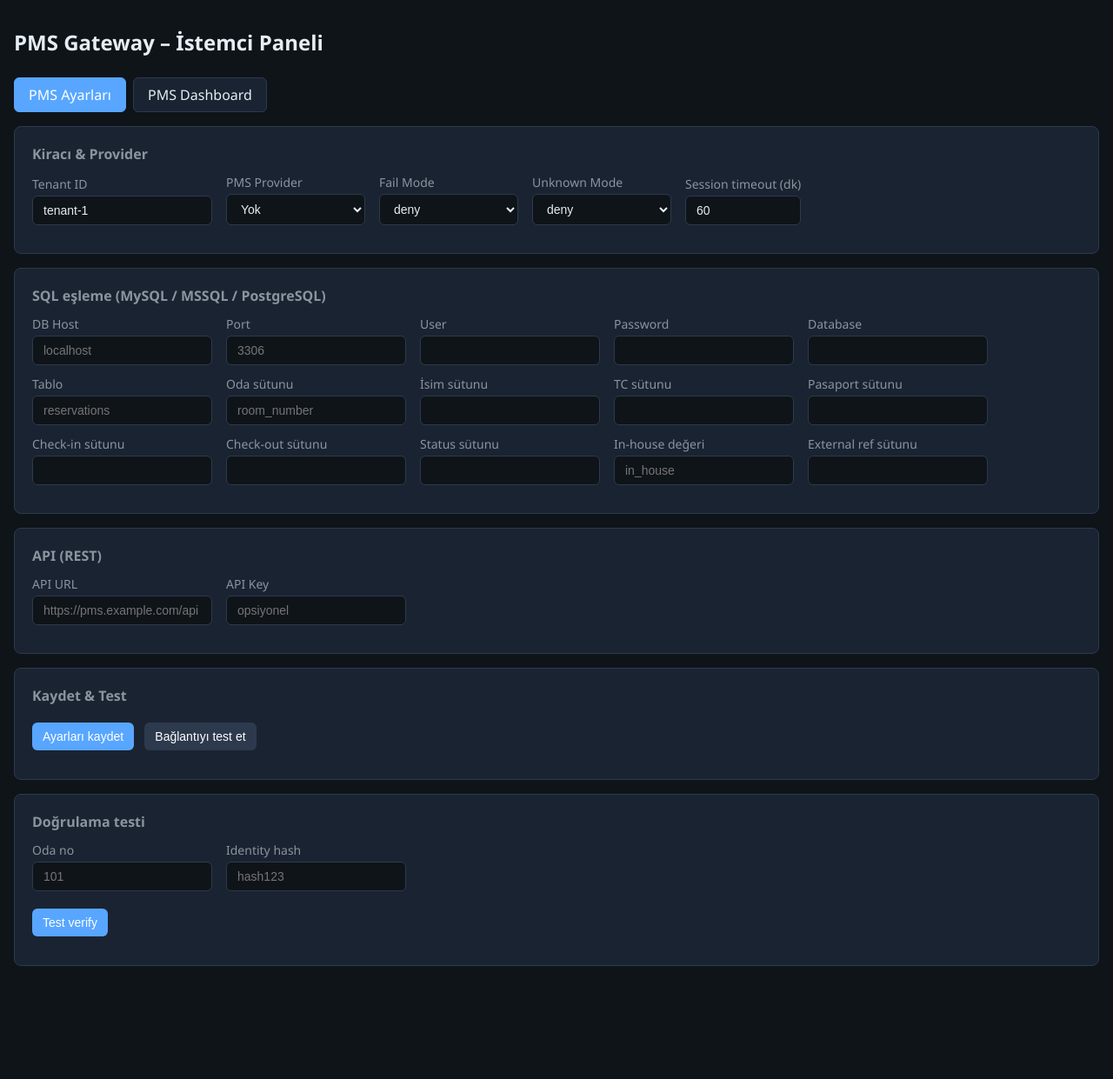
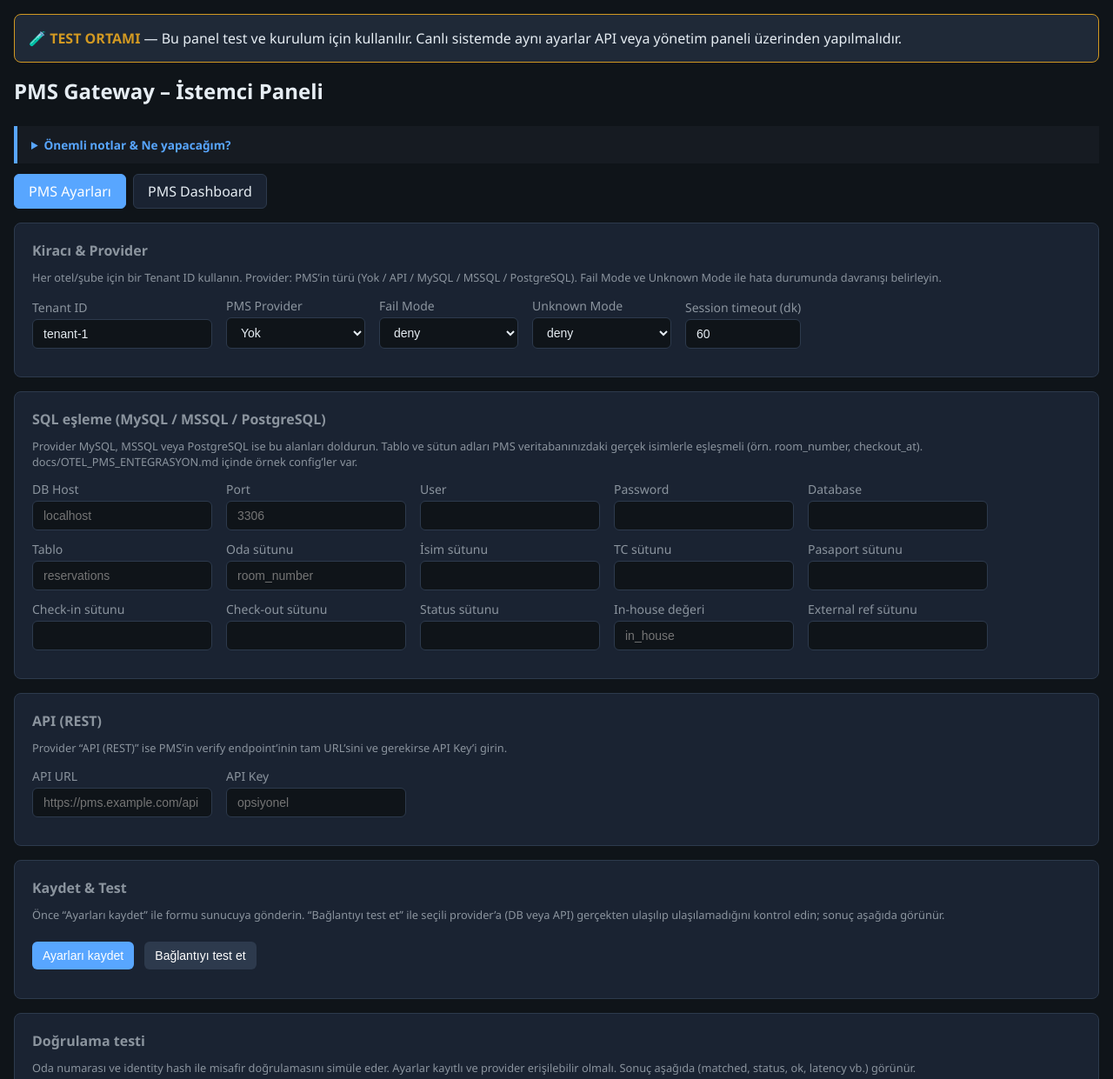
Before and after one commit to ahmetsafir/hotspottest, a website: page public/index.html in a window 1280 px wide. Shown: the top 1241 px of the page at 87% size. Before the commit the page ends 1143 px from the top, so only its background shows below. Drawn offline with Linux system fonts and the light colour scheme; files that its build step writes are made by us from their sources.

Commit message:
Panel: test ortamı açıklamaları ve önemli notlar

```diff
--- a/public/index.html
+++ b/public/index.html
@@ -33,10 +33,32 @@
     .dashboard-cards .card { margin: 0; padding: 0.75rem; }
     .dashboard-cards .card .val { font-size: 1.25rem; font-weight: 600; }
     #testResult { margin-top: 0.75rem; white-space: pre-wrap; font-size: 0.8rem; }
+    .test-banner { background: #1f2937; border: 1px solid #d29922; border-radius: 8px; padding: 1rem; margin-bottom: 1rem; }
+    .test-banner strong { color: #d29922; }
+    .help-text { font-size: 0.8rem; color: var(--muted); margin-top: 0.5rem; line-height: 1.4; }
+    .notes-box { background: #161b22; border-left: 4px solid var(--accent); padding: 0.75rem 1rem; margin: 0.75rem 0; font-size: 0.85rem; }
+    .notes-box summary { cursor: pointer; font-weight: 600; color: var(--accent); }
+    .notes-box ul { margin: 0.5rem 0 0 1rem; padding: 0; }
   </style>
 </head>
 <body>
+  <div class="test-banner">
+    <strong>🧪 TEST ORTAMI</strong> — Bu panel test ve kurulum için kullanılır. Canlı sistemde aynı ayarlar API veya yönetim paneli üzerinden yapılmalıdır.
+  </div>
+
   <h1>PMS Gateway – İstemci Paneli</h1>
+
+  <details class="notes-box">
+    <summary>Önemli notlar & Ne yapacağım?</summary>
+    <ul>
+      <li><strong>Ne yapacağım?</strong> Önce "Kiracı & Provider" bölümünde Tenant ID ve PMS türünü (MySQL/MSSQL/PostgreSQL/API) seç. Sonra ilgili veritabanı veya API bilgilerini doldur. "Ayarları kaydet" ile gönder. "Bağlantıyı test et" ile PMS’e erişimi doğrula. "Test verify" ile oda + identity ile doğrulama simüle et.</li>
+      <li><strong>Kayıt nereye gidiyor?</strong> Ayarlar şu an sunucunun belleğinde tutuluyor. PM2 veya uygulama yeniden başlayınca silinir. Kalıcı kayıt için ileride veritabanı eklenebilir.</li>
+      <li><strong>Fail Mode:</strong> PMS’e ulaşılamadığında (ağ hatası, circuit açık) ne olsun? <em>deny</em> = giriş reddedilir, <em>bypass</em> = girişe izin verilir.</li>
+      <li><strong>Unknown Mode:</strong> PMS “unknown” status döndürürse: <em>deny</em> = red, <em>short_session</em> = kabul + kısa oturum süresi.</li>
+      <li><strong>Adres:</strong> Panel ve API’ye <code>http://</code> ile bağlan (SSL kapalı test ortamında). <code>https://</code> kullanma.</li>
+    </ul>
+  </details>
+
   <div class="tabs">
     <a href="#" class="tab-link active" data-tab="settings">PMS Ayarları</a>
     <a href="#" class="tab-link" data-tab="dashboard">PMS Dashboard</a>
@@ -45,6 +67,7 @@
   <div id="settings" class="tab active">
     <div class="card">
       <h2>Kiracı & Provider</h2>
+      <p class="help-text">Her otel/şube için bir Tenant ID kullanın. Provider: PMS’in türü (Yok / API / MySQL / MSSQL / PostgreSQL). Fail Mode ve Unknown Mode ile hata durumunda davranışı belirleyin.</p>
       <div class="row">
         <div>
           <label>Tenant ID</label>
@@ -83,6 +106,7 @@
 
     <div class="card" id="sqlMapping">
       <h2>SQL eşleme (MySQL / MSSQL / PostgreSQL)</h2>
+      <p class="help-text">Provider MySQL, MSSQL veya PostgreSQL ise bu alanları doldurun. Tablo ve sütun adları PMS veritabanınızdaki gerçek isimlerle eşleşmeli (örn. room_number, checkout_at). docs/OTEL_PMS_ENTEGRASYON.md içinde örnek config’ler var.</p>
       <div class="row">
         <div><label>DB Host</label><input type="text" id="pms_db_host" placeholder="localhost" /></div>
         <div><label>Port</label><input type="number" id="pms_db_port" placeholder="3306" /></div>
@@ -108,6 +132,7 @@
 
     <div class="card" id="apiMapping">
       <h2>API (REST)</h2>
+      <p class="help-text">Provider “API (REST)” ise PMS’in verify endpoint’inin tam URL’sini ve gerekirse API Key’i girin.</p>
       <div class="row">
         <div><label>API URL</label><input type="url" id="pms_api_url" placeholder="https://pms.example.com/api" /></div>
         <div><label>API Key</label><input type="text" id="pms_api_key" placeholder="opsiyonel" /></div>
@@ -116,6 +141,7 @@
 
     <div class="card">
       <h2>Kaydet & Test</h2>
+      <p class="help-text">Önce “Ayarları kaydet” ile formu sunucuya gönderin. “Bağlantıyı test et” ile seçili provider’a (DB veya API) gerçekten ulaşılıp ulaşılamadığını kontrol edin; sonuç aşağıda görünür.</p>
       <button id="btnSave">Ayarları kaydet</button>
       <button id="btnTest" class="secondary">Bağlantıyı test et</button>
       <pre id="testResult"></pre>
@@ -123,6 +149,7 @@
 
     <div class="card">
       <h2>Doğrulama testi</h2>
+      <p class="help-text">Oda numarası ve identity hash ile misafir doğrulamasını simüle eder. Ayarlar kayıtlı ve provider erişilebilir olmalı. Sonuç aşağıda (matched, status, ok, latency vb.) görünür.</p>
       <div class="row">
         <div><label>Oda no</label><input type="text" id="testRoom" placeholder="101" /></div>
         <div><label>Identity hash</label><input type="text" id="testIdentityHash" placeholder="hash123" /></div>
@@ -135,10 +162,12 @@
   <div id="dashboard" class="tab">
     <div class="card">
       <h2>Üst kartlar</h2>
+      <p class="help-text">Provider durumu, circuit breaker, cache hit oranı ve son 24 saatteki doğrulama sayısı. Tenant ID yukarıda seçili olanla aynı.</p>
       <div class="dashboard-cards" id="dashboardCards"></div>
     </div>
     <div class="card">
       <h2>Son 50 doğrulama</h2>
+      <p class="help-text">Bu tenant için son 50 doğrulama kaydı (oda, status, provider, cache, gecikme). Test verify veya login çağrıları burada listelenir.</p>
       <table>
         <thead><tr><th>Oda</th><th>Status</th><th>Provider</th><th>Cache</th><th>Latency</th><th>Tarih</th></tr></thead>
         <tbody id="verificationTable"></tbody>
@@ -146,6 +175,7 @@
     </div>
     <div class="card">
       <h2>Checkout job</h2>
+      <p class="help-text">10 dakikada bir çalışan job: checkout olan kullanıcıları tespit eder, RADIUS/MikroTik ile oturumu kapatır. Son çalışma zamanı ve kapatılan sayı burada görünür.</p>
       <p id="jobStatus"></p>
     </div>
   </div>
```
